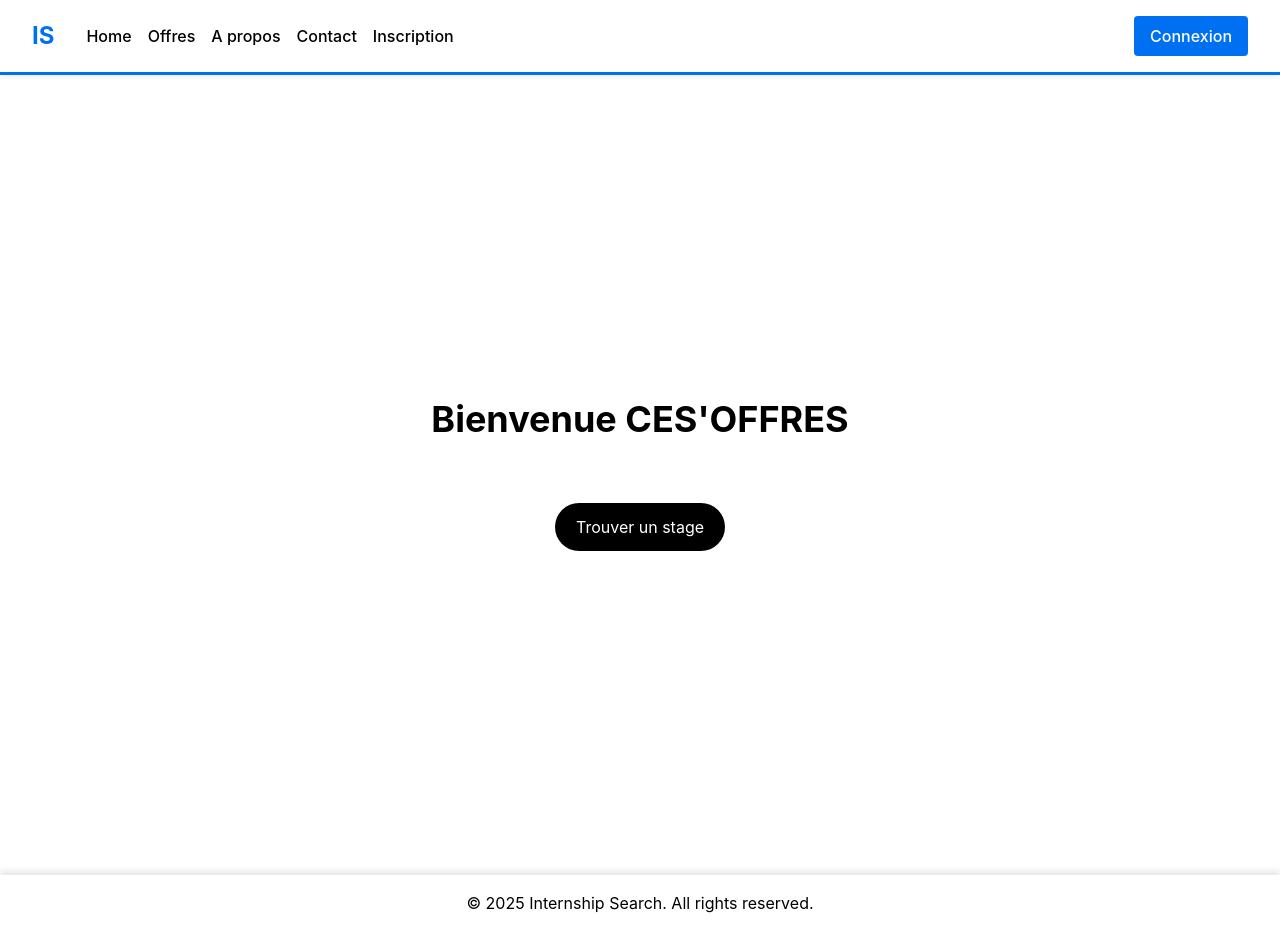
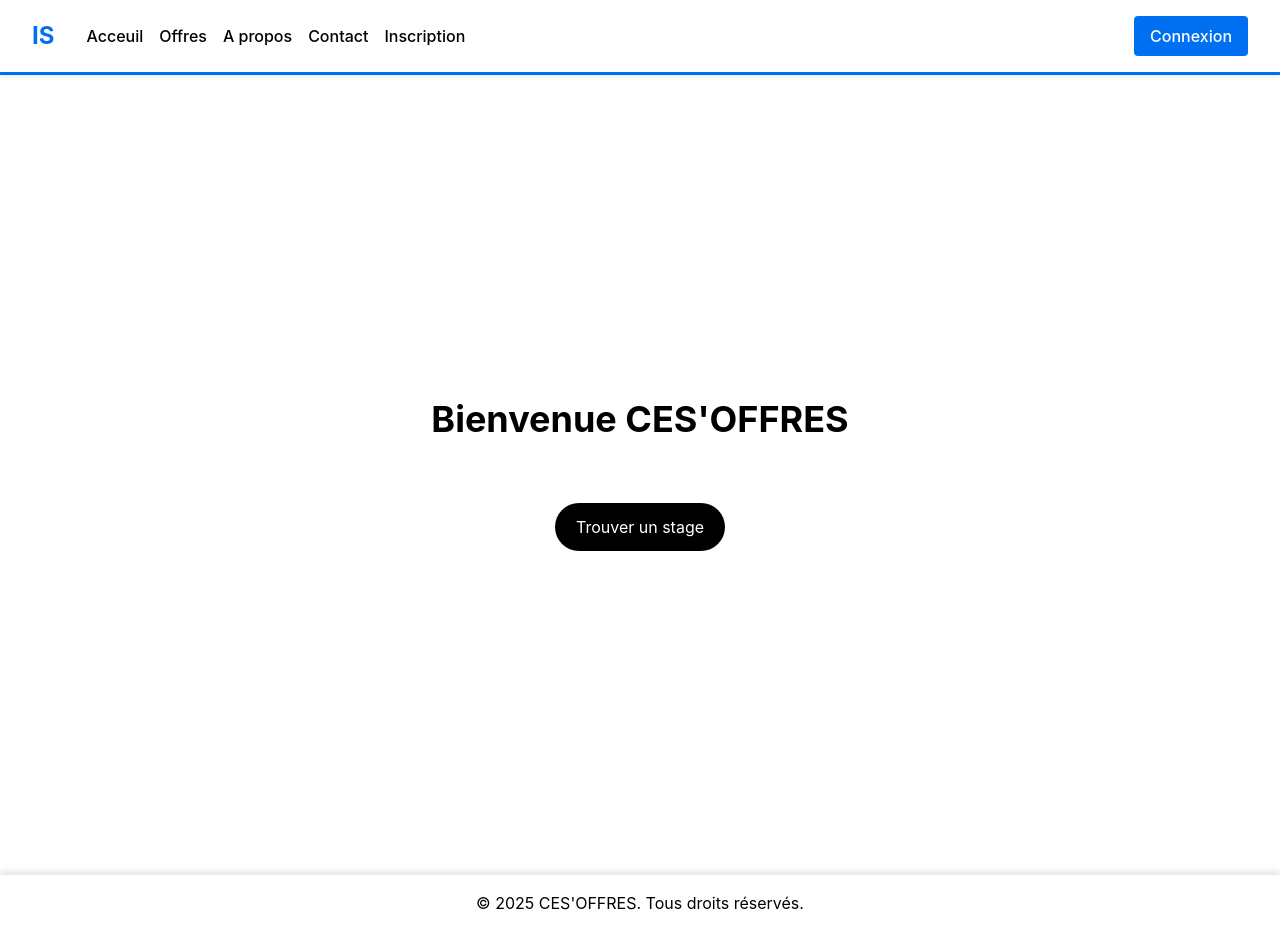
Before and after one commit to CES-OFFRES-Team/CES-OFFRES, a Next.js app: page / in a window 1280 px wide. Built offline with nearby package versions, Linux system fonts and the light colour scheme.

Commit message:
Passage en francais

```diff
--- a/src/app/layout.js
+++ b/src/app/layout.js
@@ -27,7 +27,7 @@ export default function RootLayout({ children }) {
             </a>
             <nav>
               <ul className="nav-list">
-                <li><a href="/">Home</a></li>
+                <li><a href="/">Acceuil</a></li>
                 <li><a href="/Offres">Offres</a></li>
                 <li><a href="/About">A propos</a></li>
                 <li><a href="/Contact">Contact</a></li>
@@ -42,7 +42,7 @@ export default function RootLayout({ children }) {
           {children}
         </main>
         <footer>
-          <p>&copy; 2025 Internship Search. All rights reserved.</p>
+          <p>&copy; 2025 CES'OFFRES. Tous droits réservés.</p>
         </footer>
       </body>
     </html>
```
